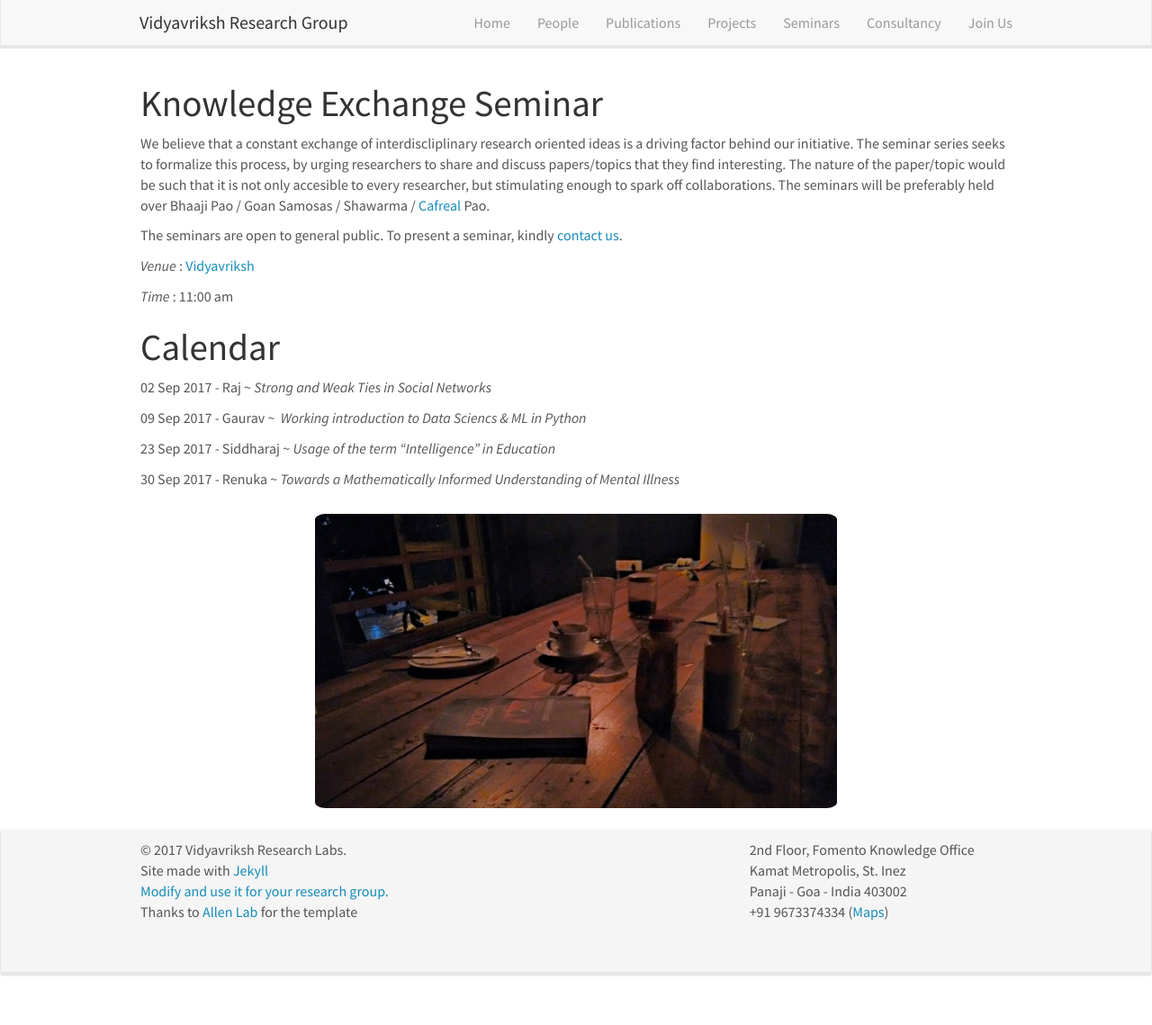
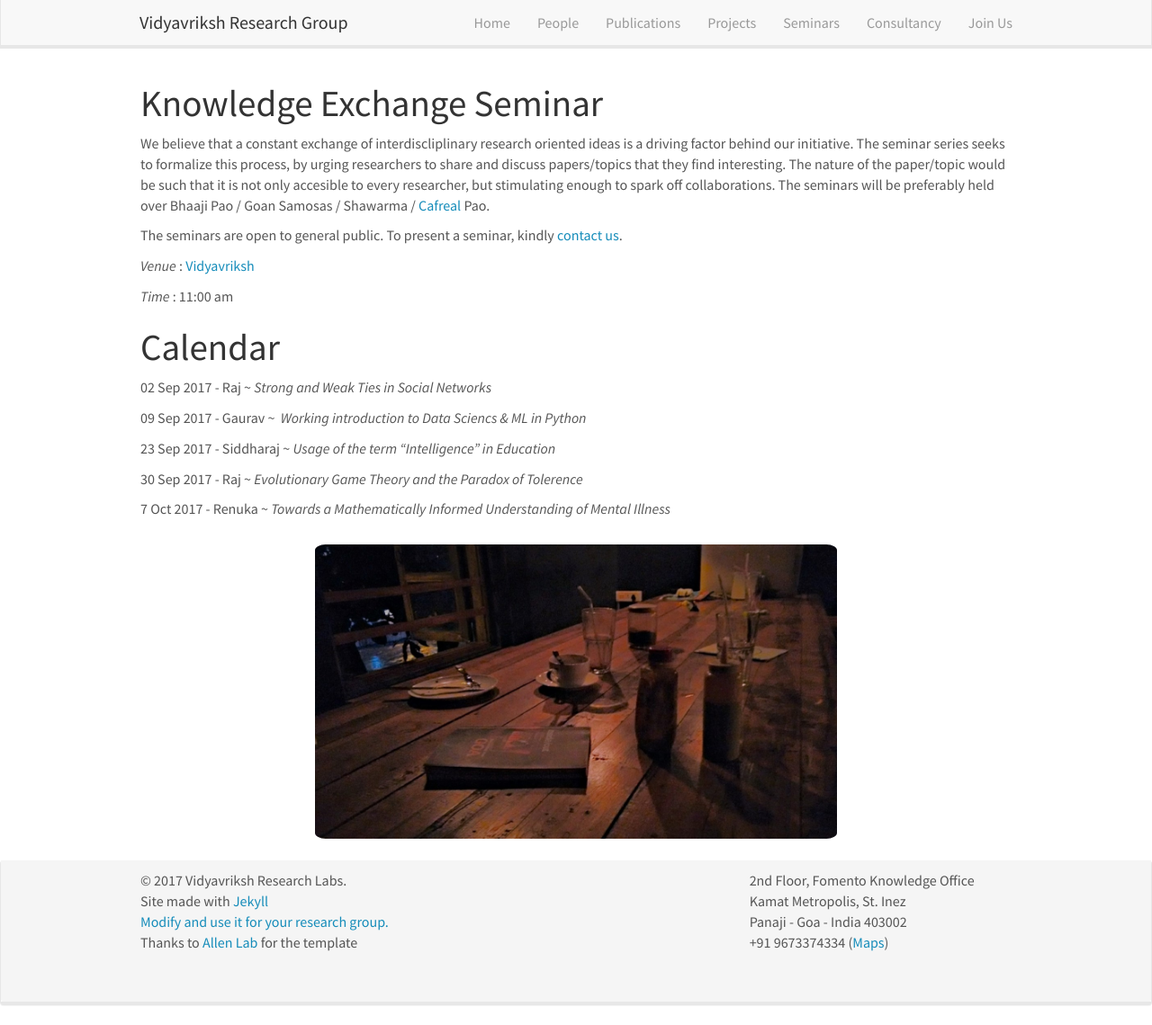
Before and after one commit to convergence-research-lab/convergence-research-lab.github.io, a Jekyll site: the page built from _pages/seminar.md, in a window 1280 px wide and 1139 px high. Shown: the whole window at 90% size. Built offline with Jekyll 4.4.1, drawn with Linux system fonts in a browser that asks for light colours; nearby versions of some CDN libraries.

Commit message:
Update seminar.md

```diff
--- a/_pages/seminar.md
+++ b/_pages/seminar.md
@@ -24,7 +24,9 @@ The seminars are open to general public. To present a seminar, kindly [contact u
 
 23 Sep 2017 - Siddharaj ~ <i> Usage of the term "Intelligence" in Education </i>
 
-30 Sep 2017 - Renuka ~ <i>  Towards a Mathematically Informed Understanding of Mental Illness </i>
+30 Sep 2017 - Raj ~ <i> Evolutionary Game Theory and the Paradox of Tolerence </i>
+
+7 Oct 2017 - Renuka ~ <i>  Towards a Mathematically Informed Understanding of Mental Illness </i>
 
 <center>
 <figure>
```
